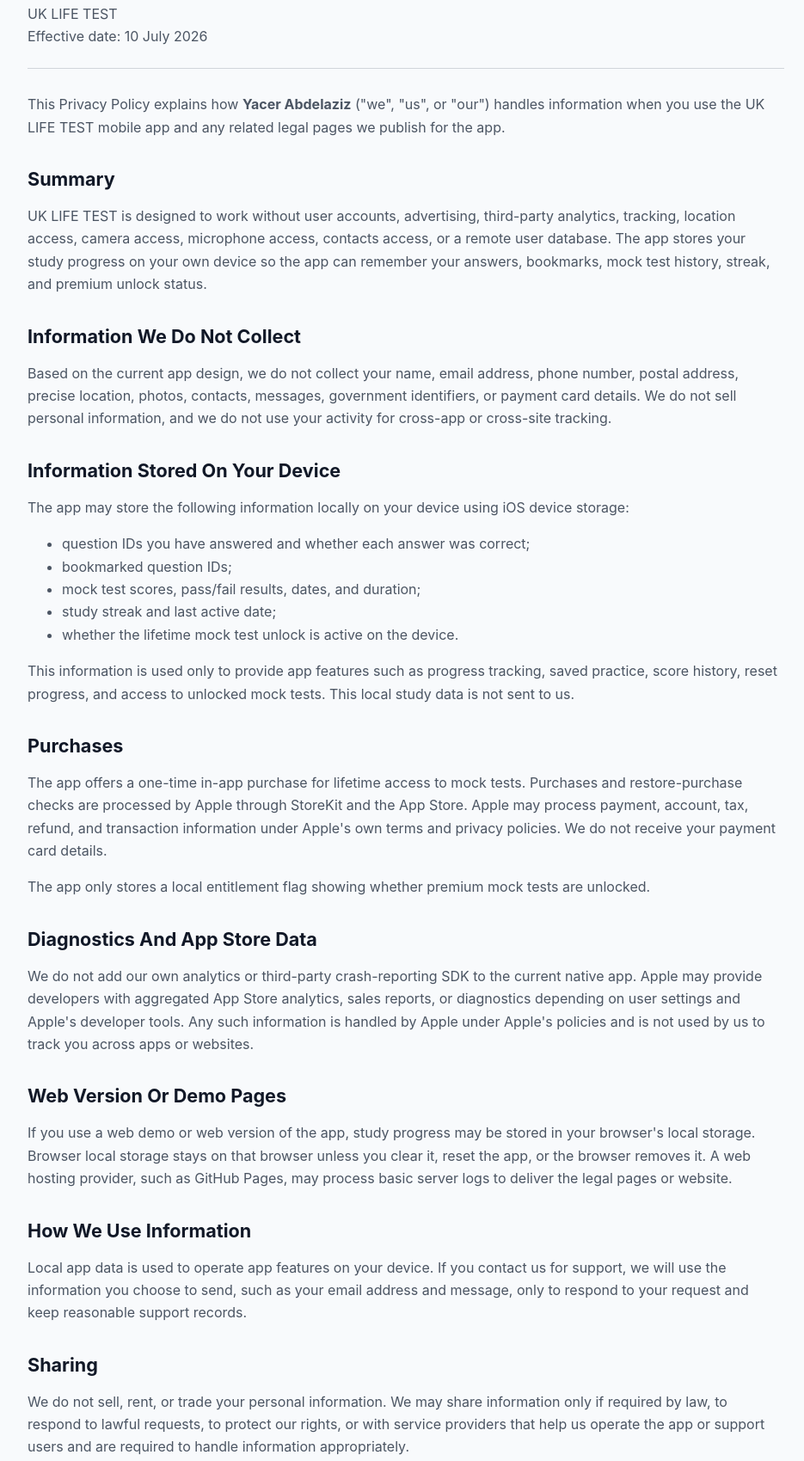
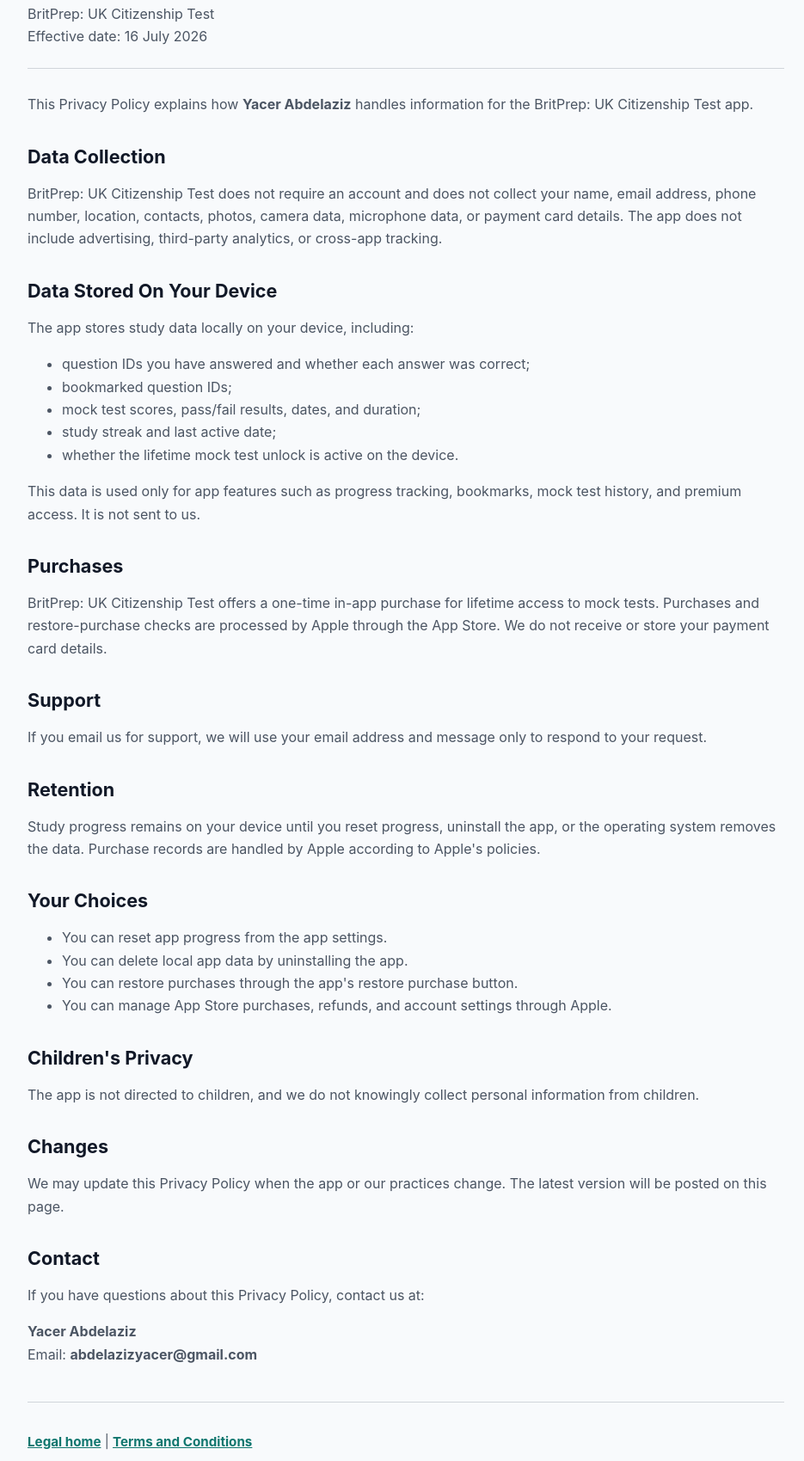
Before and after one commit to uzmanqamar/uk_life_test, a plain HTML site: page docs/privacy-policy.html in a window 1280 px wide. Shown: the part 107-1806 px from the top of the page at 86% size, without its empty margins (168-1103 px from the left). Drawn offline with Linux system fonts and the light colour scheme.

Commit message:
Update privacy-policy.html

```diff
--- a/docs/privacy-policy.html
+++ b/docs/privacy-policy.html
@@ -3,7 +3,7 @@
 <head>
   <meta charset="utf-8">
   <meta name="viewport" content="width=device-width, initial-scale=1">
-  <title>Privacy Policy - UK LIFE TEST</title>
+  <title>Privacy Policy - BritPrep: UK Citizenship Test</title>
   <style>
     :root {
       color-scheme: light;
@@ -13,8 +13,6 @@
       --bg: #f8fafc;
       --panel: #ffffff;
       --accent: #0f766e;
-      --warn: #92400e;
-      --warn-bg: #fffbeb;
     }
 
     * {
@@ -65,15 +63,6 @@
       font-weight: 700;
     }
 
-    .notice {
-      border: 1px solid #f59e0b;
-      background: var(--warn-bg);
-      color: var(--warn);
-      padding: 14px 16px;
-      border-radius: 8px;
-      margin: 24px 0;
-    }
-
     .meta {
       color: var(--muted);
       margin: 0;
@@ -91,20 +80,17 @@
   <main>
     <header>
       <h1>Privacy Policy</h1>
-      <p class="meta">UK LIFE TEST</p>
-      <p class="meta">Effective date: 10 July 2026</p>
+      <p class="meta">BritPrep: UK Citizenship Test</p>
+      <p class="meta">Effective date: 16 July 2026</p>
     </header>
 
-    <p>This Privacy Policy explains how <strong>Yacer Abdelaziz</strong> ("we", "us", or "our") handles information when you use the UK LIFE TEST mobile app and any related legal pages we publish for the app.</p>
+    <p>This Privacy Policy explains how <strong>Yacer Abdelaziz</strong> handles information for the BritPrep: UK Citizenship Test app.</p>
 
-    <h2>Summary</h2>
-    <p>UK LIFE TEST is designed to work without user accounts, advertising, third-party analytics, tracking, location access, camera access, microphone access, contacts access, or a remote user database. The app stores your study progress on your own device so the app can remember your answers, bookmarks, mock test history, streak, and premium unlock status.</p>
+    <h2>Data Collection</h2>
+    <p>BritPrep: UK Citizenship Test does not require an account and does not collect your name, email address, phone number, location, contacts, photos, camera data, microphone data, or payment card details. The app does not include advertising, third-party analytics, or cross-app tracking.</p>
 
-    <h2>Information We Do Not Collect</h2>
-    <p>Based on the current app design, we do not collect your name, email address, phone number, postal address, precise location, photos, contacts, messages, government identifiers, or payment card details. We do not sell personal information, and we do not use your activity for cross-app or cross-site tracking.</p>
-
-    <h2>Information Stored On Your Device</h2>
-    <p>The app may store the following information locally on your device using iOS device storage:</p>
+    <h2>Data Stored On Your Device</h2>
+    <p>The app stores study data locally on your device, including:</p>
     <ul>
       <li>question IDs you have answered and whether each answer was correct;</li>
       <li>bookmarked question IDs;</li>
@@ -112,26 +98,16 @@
       <li>study streak and last active date;</li>
       <li>whether the lifetime mock test unlock is active on the device.</li>
     </ul>
-    <p>This information is used only to provide app features such as progress tracking, saved practice, score history, reset progress, and access to unlocked mock tests. This local study data is not sent to us.</p>
+    <p>This data is used only for app features such as progress tracking, bookmarks, mock test history, and premium access. It is not sent to us.</p>
 
     <h2>Purchases</h2>
-    <p>The app offers a one-time in-app purchase for lifetime access to mock tests. Purchases and restore-purchase checks are processed by Apple through StoreKit and the App Store. Apple may process payment, account, tax, refund, and transaction information under Apple's own terms and privacy policies. We do not receive your payment card details.</p>
-    <p>The app only stores a local entitlement flag showing whether premium mock tests are unlocked.</p>
+    <p>BritPrep: UK Citizenship Test offers a one-time in-app purchase for lifetime access to mock tests. Purchases and restore-purchase checks are processed by Apple through the App Store. We do not receive or store your payment card details.</p>
 
-    <h2>Diagnostics And App Store Data</h2>
-    <p>We do not add our own analytics or third-party crash-reporting SDK to the current native app. Apple may provide developers with aggregated App Store analytics, sales reports, or diagnostics depending on user settings and Apple's developer tools. Any such information is handled by Apple under Apple's policies and is not used by us to track you across apps or websites.</p>
-
-    <h2>Web Version Or Demo Pages</h2>
-    <p>If you use a web demo or web version of the app, study progress may be stored in your browser's local storage. Browser local storage stays on that browser unless you clear it, reset the app, or the browser removes it. A web hosting provider, such as GitHub Pages, may process basic server logs to deliver the legal pages or website.</p>
-
-    <h2>How We Use Information</h2>
-    <p>Local app data is used to operate app features on your device. If you contact us for support, we will use the information you choose to send, such as your email address and message, only to respond to your request and keep reasonable support records.</p>
-
-    <h2>Sharing</h2>
-    <p>We do not sell, rent, or trade your personal information. We may share information only if required by law, to respond to lawful requests, to protect our rights, or with service providers that help us operate the app or support users and are required to handle information appropriately.</p>
+    <h2>Support</h2>
+    <p>If you email us for support, we will use your email address and message only to respond to your request.</p>
 
     <h2>Retention</h2>
-    <p>Study progress stored on your device remains there until you reset progress, uninstall the app, clear the relevant device or browser storage, or the operating system removes it. Purchase records are retained by Apple according to Apple's policies. Support emails are retained only as long as reasonably needed for support, legal, and record-keeping purposes.</p>
+    <p>Study progress remains on your device until you reset progress, uninstall the app, or the operating system removes the data. Purchase records are handled by Apple according to Apple's policies.</p>
 
     <h2>Your Choices</h2>
     <ul>
@@ -139,17 +115,13 @@
       <li>You can delete local app data by uninstalling the app.</li>
       <li>You can restore purchases through the app's restore purchase button.</li>
       <li>You can manage App Store purchases, refunds, and account settings through Apple.</li>
-      <li>You can contact us about privacy questions at <strong>abdelazizyacer@gmail.com</strong>.</li>
     </ul>
 
     <h2>Children's Privacy</h2>
-    <p>The app is intended as a study companion for people preparing for the Life in the UK test. It is not directed to children, and we do not knowingly collect personal information from children.</p>
+    <p>The app is not directed to children, and we do not knowingly collect personal information from children.</p>
 
-    <h2>International Users</h2>
-    <p>The app may be available to users in different countries. Because the current app does not send study progress to us, your study progress remains on your device. If you contact us, your message may be processed in the country where we or our support tools operate.</p>
-
-    <h2>Changes To This Policy</h2>
-    <p>We may update this Privacy Policy when the app changes, when legal requirements change, or when our data practices change. The updated version will be posted on this page with a revised effective date.</p>
+    <h2>Changes</h2>
+    <p>We may update this Privacy Policy when the app or our practices change. The latest version will be posted on this page.</p>
 
     <h2>Contact</h2>
     <p>If you have questions about this Privacy Policy, contact us at:</p>
```
